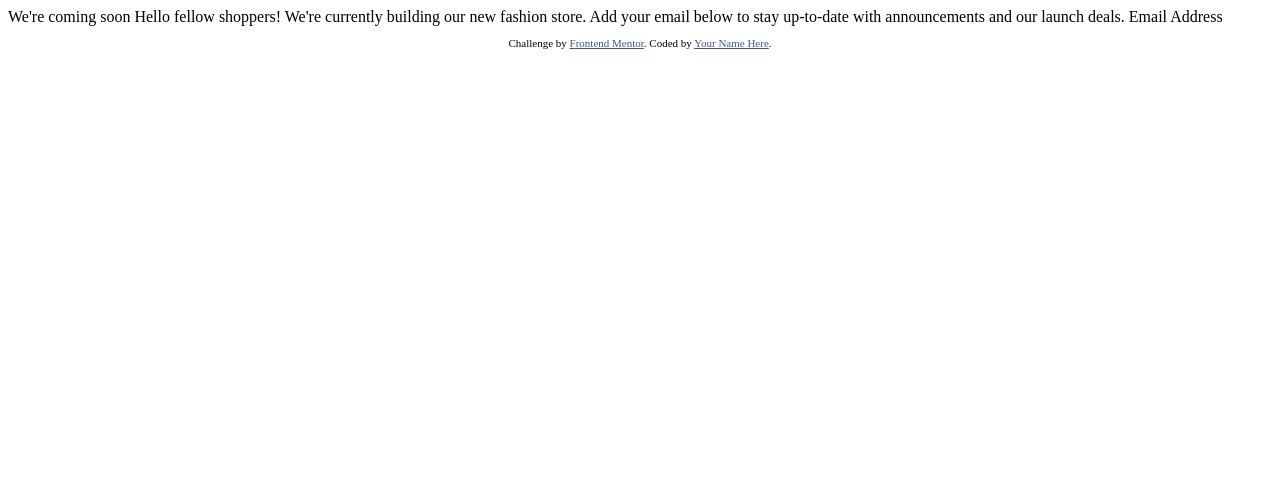
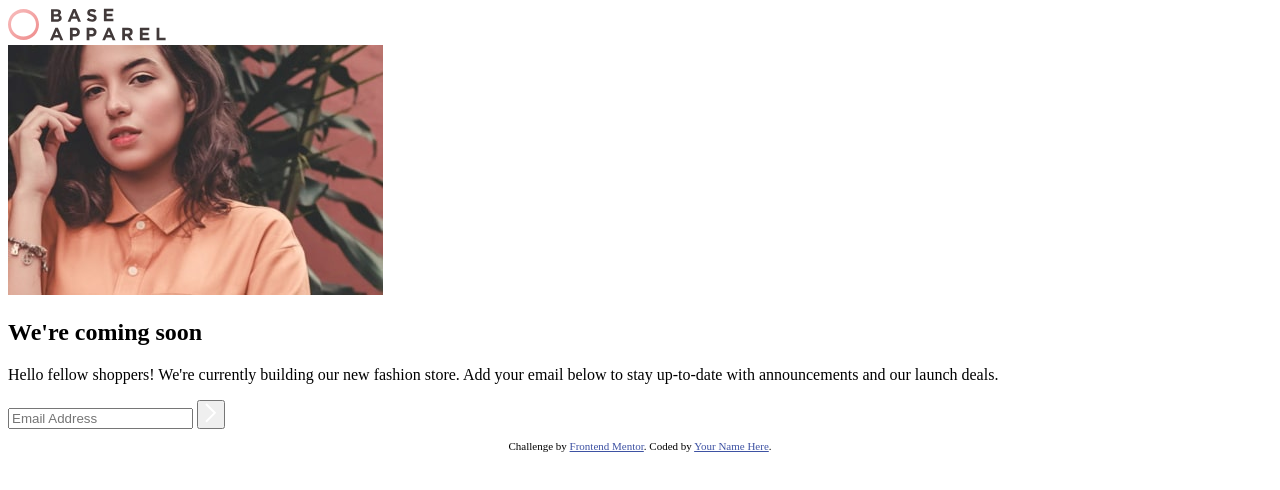
Before and after one commit to OlgaBorovik/frontendmentor-baseApparel-page-, a plain HTML site: page index.html in a window 1280 px wide. Drawn offline with Linux system fonts and the light colour scheme.

Commit message:
main markup

```diff
--- a/index.html
+++ b/index.html
@@ -15,13 +15,39 @@
   </style>
 </head>
 <body>
+  <header>
+    <div class="header__logo">
+      <img src="./images/logo.svg" alt="logo" />
+    </div>
+  </header>
+  <main>
+    <section class="hero">
+      <picture>
+        <source src="./images/hero-mobile.jpg"  >
+        <source src="./images/hero-desktop.jpg" max>
+        <img class="hero__image" src="./images/hero-mobile.jpg"/>
+      </picture>
 
-  We're coming soon
 
-  Hello fellow shoppers! We're currently building our new fashion store.
-  Add your email below to stay up-to-date with announcements and our launch deals.
+    </section>
+    <section class="section">
+      <h1 class="section__heading">We're coming soon</h1>
+      <p class="section__text">Hello fellow shoppers! We're currently building our new fashion store.
+  Add your email below to stay up-to-date with announcements and our launch deals.</p>
+        <form class="section__form">
+          <input type="email" placeholder="Email Address" class="form__input">
+          <button type="submit" class="form__btn">
+            <img src="./images/icon-arrow.svg">
+          </button>
+        </form>
+    </section>
+  </main>
 
-  Email Address
+
+
+
+
+
 
   <footer>
     <p class="attribution">
```
